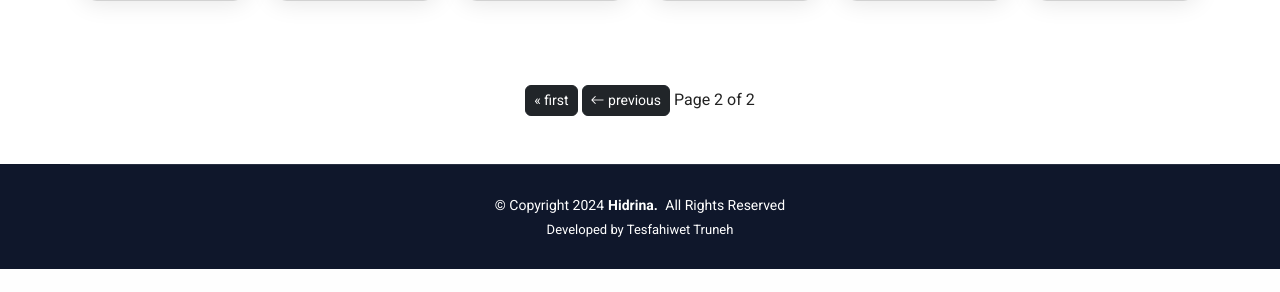
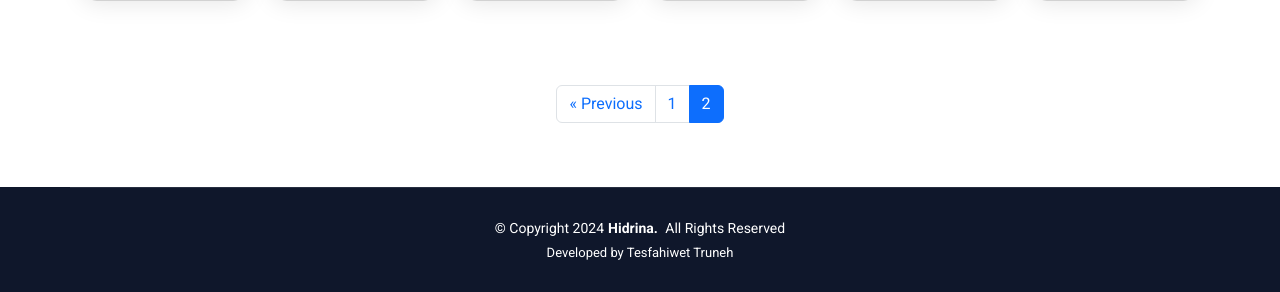
Before and after one commit to BlackCobra29-bit/Sponsorship-Platform, a Django app: page /families-list/?page=2 in a window 1280 px wide. Shown: the part 684-976 px from the top of the page. Before the commit the page ends 953 px from the top, so only its background shows below. Run offline with Django 5.2, Linux system fonts and the light colour scheme; data comes from the database, SQL or seed files in the repository; both versions use the stored data as it was after the commit; some libraries are stand-ins or nearby versions.

Commit message:
latest production update

```diff
--- a/User_App/templates/base.html
+++ b/User_App/templates/base.html
@@ -54,7 +54,7 @@
         <nav id="navmenu" class="navmenu">
           <ul>
             <li><a href="{% url 'home-page' %}"><i class="bi bi-bank"></i>&nbsp Home<br></a></li>
-            <li><a href="{% url 'family-list-page' %}"><i class="bi bi-people"></i>&nbsp Martyer's Families</a>
+            <li><a href="{% url 'family-list-page' %}"><i class="bi bi-people"></i>&nbsp Martyer's Family</a>
             </li>
             <li><a href="{% url 'about-us-page' %}"><i class="bi bi-file-person"></i>&nbsp About Us</a></li>
             <li><a href="{% url 'admin-login' %}"><i class="bi bi-telephone-outbound-fill"></i>&nbsp Sign in</a></li>
--- a/User_App/templates/families_page.html
+++ b/User_App/templates/families_page.html
@@ -70,23 +70,34 @@
 
 <!-- Pagination -->
 <div class="container p-4">
-  <div class="pagination justify-content-center">
-    <span class="step-links">
+  <nav aria-label="Page navigation example">
+    <ul class="pagination justify-content-center">
       {% if page_obj.has_previous %}
-        <a href="?page=1"><button class="btn btn-dark btn-sm rounded">&laquo; first</button></a>
-        <a href="?page={{ page_obj.previous_page_number }}"><button class="btn btn-dark btn-sm rounded"><span class="bi bi-arrow-left"></span> previous</button></a>
+        <li class="page-item">
+          <a class="page-link" href="?page={{ page_obj.previous_page_number }}" aria-label="Previous">
+            <span aria-hidden="true">&laquo; Previous</span>
+          </a>
+        </li>
       {% endif %}
 
-      <span class="current">
-        Page {{ page_obj.number }} of {{ page_obj.paginator.num_pages }}
-      </span>
+      <!-- Display page numbers -->
+      {% for num in page_obj.paginator.page_range %}
+        {% if num == page_obj.number %}
+          <li class="page-item active"><span class="page-link">{{ num }}</span></li>
+        {% elif num >= page_obj.number|add:-2 and num <= page_obj.number|add:2 %}
+          <li class="page-item"><a class="page-link" href="?page={{ num }}">{{ num }}</a></li>
+        {% endif %}
+      {% endfor %}
 
       {% if page_obj.has_next %}
-        <a href="?page={{ page_obj.next_page_number }}"><button class="btn btn-dark btn-sm rounded"><span class="bi bi-arrow-right"></span> next</button></a>
-        <a href="?page={{ page_obj.paginator.num_pages }}"><button class="btn btn-dark btn-sm rounded">last &raquo;</button></a>
+        <li class="page-item">
+          <a class="page-link" href="?page={{ page_obj.next_page_number }}" aria-label="Next">
+            <span aria-hidden="true">Next &raquo;</span>
+          </a>
+        </li>
       {% endif %}
-    </span>
-  </div>
+    </ul>
+  </nav>
 </div>
 
 <!-- Page specfic style -->
--- a/User_App/templates/home.html
+++ b/User_App/templates/home.html
@@ -44,6 +44,10 @@
       width: 50%;
       margin-bottom: 10px;
     }
+    .letters {
+      white-space: nowrap;
+      font-size: 60%;
+    }
   }
 </style>
 <!-- End of style -->
@@ -67,7 +71,7 @@
           <nav id="navmenu" class="navmenu">
             <ul>
               <li><a href="{% url 'home-page' %}" class="active"><i class="bi bi-bank"></i>&nbsp Home<br></a></li>
-              <li><a href="{% url 'family-list-page' %}"><i class="bi bi-people"></i>&nbsp Martyer's Families</a>
+              <li><a href="{% url 'family-list-page' %}"><i class="bi bi-people"></i>&nbsp Martyer's Family</a>
               </li>
               <li><a href="{% url 'about-us-page' %}"><i class="bi bi-file-person"></i>&nbsp About Us</a></li>
               <li><a href="{% url 'admin-login' %}"><i class="bi bi-telephone-outbound-fill"></i>&nbsp Sign in</a></li>
```
Also changed, not shown: db.sqlite3.
